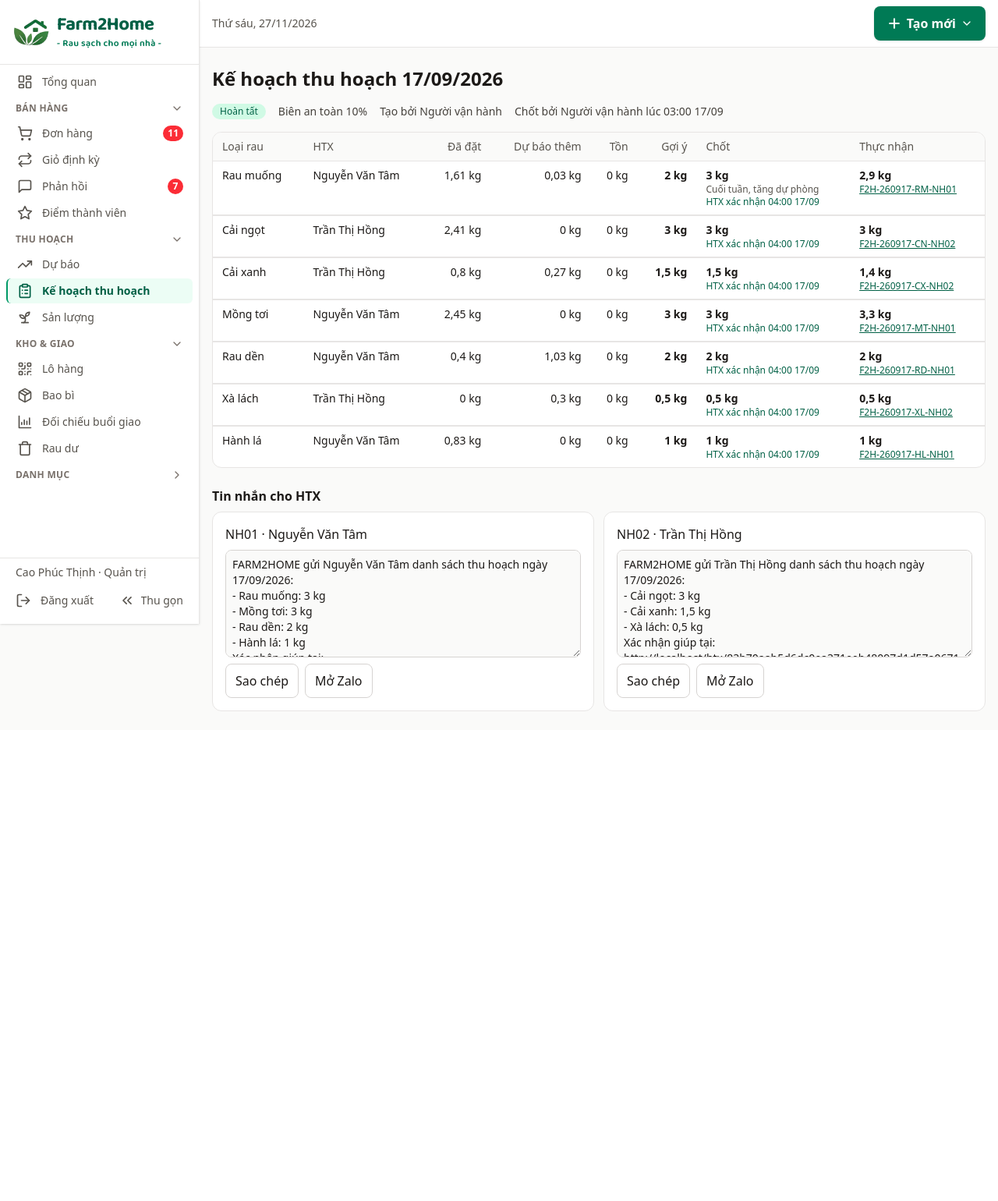
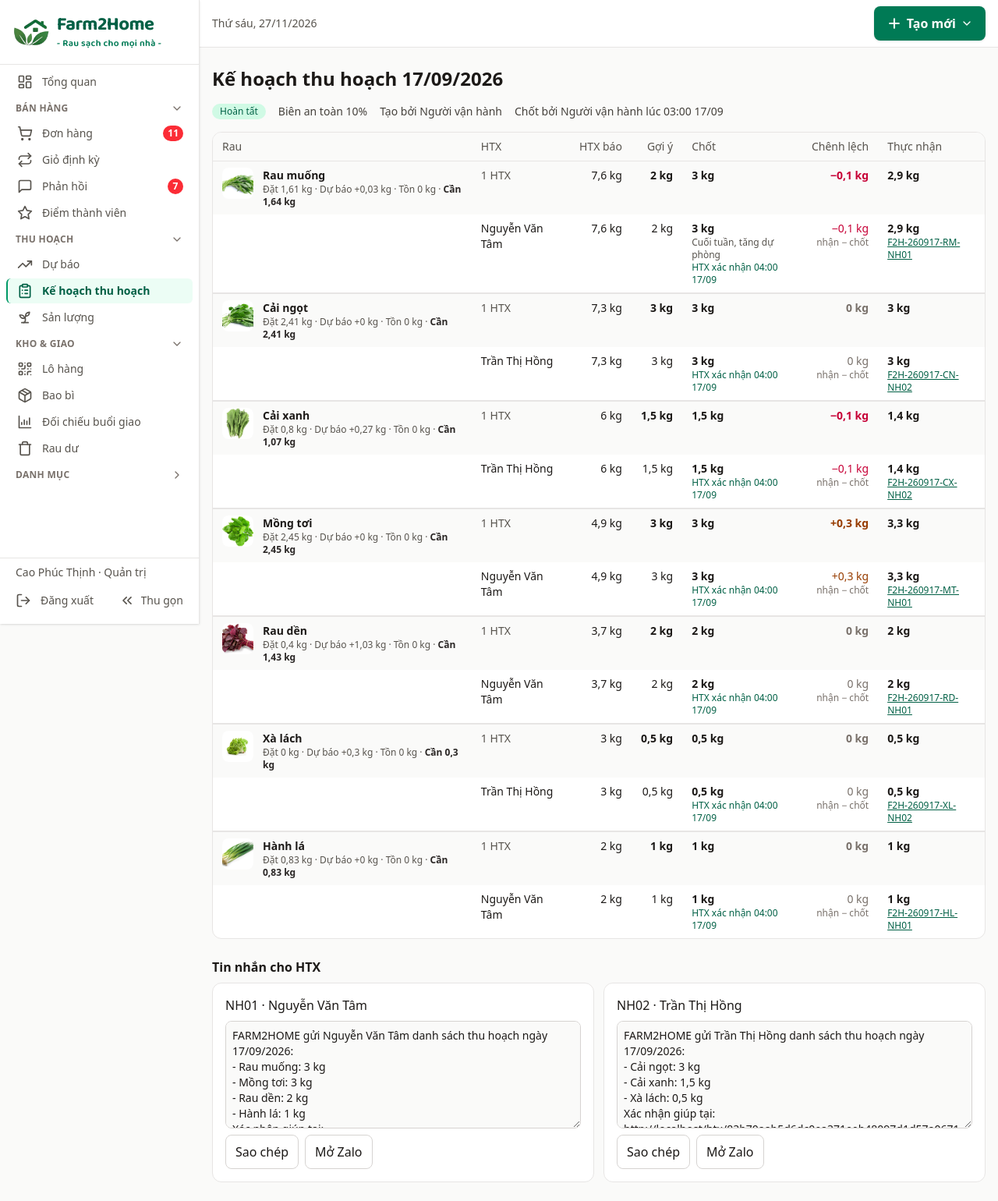
Before and after one commit to Thjnn/farm2home, a Laravel app: page /admin/harvest-plans/1 in a window 1280 px wide. Shown: the whole page at 78% size. Before the commit the page ends 912 px from the top, so only its background shows below. Run offline with Laravel 12, Linux system fonts and the light colour scheme; a user stored in the database is signed in; data comes from the database, SQL or seed files in the repository; style sheets or scripts are compiled from the project's sources.

Commit message:
feat: harvest plan table groups HTX rows under each vegetable with photo, totals and differences
Co-Authored-By: Claude Opus 5.5 <noreply@anthropic.com>

```diff
--- a/app/Http/Controllers/Admin/HarvestPlanController.php
+++ b/app/Http/Controllers/Admin/HarvestPlanController.php
@@ -11,6 +11,7 @@ use App\Models\HarvestPlan;
 use App\Models\HarvestPlanItem;
 use App\Models\Order;
 use App\Models\Product;
+use App\Models\SupplyReport;
 use App\Services\BatchService;
 use App\Services\ForecastService;
 use App\Services\HarvestPlanService;
@@ -61,6 +62,9 @@ class HarvestPlanController extends Controller
                 : collect(),
             'farmers' => $farmers,
             'unusual' => $supply->unusualReports($plan->delivery_date->toDateString()),
+            // Số kg HTX báo cho ngày giao, theo "farmerId-productId".
+            'reported' => SupplyReport::whereDate('available_date', $plan->delivery_date)->get()
+                ->mapWithKeys(fn (SupplyReport $report) => ["{$report->farmer_id}-{$report->product_id}" => (float) $report->quantity_kg]),
             'staleWarnings' => $plans->staleWarnings($plan),
         ]);
     }
--- a/resources/views/admin/harvest-plans/show.blade.php
+++ b/resources/views/admin/harvest-plans/show.blade.php
@@ -5,8 +5,13 @@
     $canReceive = in_array($plan->status, [HarvestPlanStatus::Confirmed, HarvestPlanStatus::Sent], true) && Route::has('admin.harvest-plan-items.receive');
     $totalSuggested = (float) $plan->items->sum('suggested_kg');
     $withoutSource = $plan->items->whereNull('farmer_id')->count();
-    // Dòng cuối của mỗi loại rau: nơi đặt nút "+ Thêm HTX cho ..." (gọn hơn một dòng riêng).
-    $lastOfProduct = $plan->items->groupBy('product_id')->map(fn ($rows) => $rows->last()->id);
+    // Chênh lệch dòng HTX: khi nháp = chốt − gợi ý; đã chốt và có số nhận = nhận − chốt.
+    $rowDiff = fn ($item) => ! $isDraft && $item->received_kg !== null
+        ? (float) $item->received_kg - (float) $item->final_kg
+        : (float) ($item->final_kg ?? $item->suggested_kg) - (float) $item->suggested_kg;
+    $signedKg = fn (float $kg) => (abs($kg) < 0.05 ? '' : ($kg > 0 ? '+' : '−')).\App\Support\Format::kg(abs($kg));
+    // Dư (vàng) / thiếu (đỏ).
+    $diffTone = fn (float $kg) => abs($kg) < 0.05 ? 'text-stone-500' : ($kg > 0 ? 'text-amber-800' : 'text-rose-700');
 @endphp
 <x-layouts.admin :title="'Kế hoạch thu hoạch '.$plan->delivery_date->format('d/m/Y')">
     <div class="mb-4 flex flex-wrap items-center gap-x-4 gap-y-1 text-sm text-stone-700">
@@ -41,13 +46,20 @@
     <div x-data="{
             changed: 0,
             totalFinal: 0,
-            {{-- Đếm dòng chốt khác gợi ý và tổng kg chốt, cập nhật khi gõ. --}}
+            byProduct: {},
+            {{-- Đếm dòng chốt khác gợi ý, tổng kg chốt (cả kế hoạch và từng rau), cập nhật khi gõ. --}}
             recount() {
                 const inputs = [...this.$root.querySelectorAll('[data-final]')];
                 this.changed = inputs.filter((input) => Number(input.value) !== Number(input.dataset.suggested)).length;
                 this.totalFinal = inputs.reduce((sum, input) => sum + (Number(input.value) || 0), 0);
+                this.byProduct = inputs.reduce((sums, input) => {
+                    sums[input.dataset.product] = (sums[input.dataset.product] ?? 0) + (Number(input.value) || 0);
+                    return sums;
+                }, {});
             },
             kg(value) { return new Intl.NumberFormat('vi-VN', { maximumFractionDigits: 1 }).format(value) + ' kg'; },
+            signed(value) { return (Math.abs(value) < 0.05 ? '' : (value > 0 ? '+' : '−')) + this.kg(Math.abs(value)); },
+            tone(value) { return Math.abs(value) < 0.05 ? 'text-stone-500' : (value > 0 ? 'text-amber-800' : 'text-rose-700'); },
         }" x-init="recount()" @input="recount()">
 
         @if ($isDraft && $plan->items->isNotEmpty())
@@ -82,29 +94,72 @@
             <button form="save-all-items" class="sr-only" tabindex="-1" aria-hidden="true">Lưu tất cả</button>
         @endif
         <div class="overflow-x-auto rounded-xl border border-stone-200 bg-white">
-            <table class="table-cards w-full {{ $isDraft ? 'min-w-[960px]' : 'min-w-[820px]' }} text-left text-sm">
+            <table class="table-cards w-full {{ $isDraft ? 'min-w-[960px]' : 'min-w-[880px]' }} text-left text-sm">
                 <thead class="border-b border-stone-200 bg-stone-50 text-stone-600">
                     <tr>
-                        <th class="px-3 py-2 font-medium">Loại rau</th>
+                        <th class="px-3 py-2 font-medium">Rau</th>
                         <th class="px-3 py-2 font-medium">HTX</th>
-                        <th class="whitespace-nowrap px-3 py-2 text-right font-medium">Đã đặt</th>
-                        <th class="whitespace-nowrap px-3 py-2 text-right font-medium">Dự báo thêm</th>
-                        <th class="whitespace-nowrap px-3 py-2 text-right font-medium">Tồn</th>
+                        <th class="whitespace-nowrap px-3 py-2 text-right font-medium">HTX báo</th>
                         <th class="whitespace-nowrap px-3 py-2 text-right font-medium">Gợi ý</th>
                         <th class="px-3 py-2 font-medium">Chốt</th>
-                        <th class="px-3 py-2 font-medium">{{ $isDraft ? '' : 'Thực nhận' }}</th>
+                        <th class="whitespace-nowrap px-3 py-2 text-right font-medium">Chênh lệch</th>
+                        @unless ($isDraft)
+                            <th class="px-3 py-2 font-medium">Thực nhận</th>
+                        @endunless
                     </tr>
                 </thead>
-                <tbody class="divide-y divide-stone-100">
-                    @forelse ($plan->items as $item)
-                        @php($firstOfProduct = $loop->first || $plan->items[$loop->index - 1]->product_id !== $item->product_id)
-                        <tr @class(['align-top', 'border-t-2 border-t-stone-200' => $firstOfProduct && ! $loop->first])>
-                            <td class="px-3 py-2">
-                                <span @class(['font-medium', 'text-stone-400' => ! $firstOfProduct])>{{ $item->product->name }}</span>
-                                @if ($isDraft && $lastOfProduct[$item->product_id] === $item->id)
-                                    <button form="save-all-items" name="add_product_id" value="{{ $item->product_id }}" class="mt-1 block min-h-11 text-left text-xs font-medium text-emerald-800 hover:underline md:min-h-8">+ Thêm HTX cho {{ $item->product->name }}</button>
+                @forelse ($plan->items->groupBy('product_id') as $productId => $rows)
+                    @php
+                        $product = $rows->first()->product;
+                        // Số đặt / dự báo / tồn chỉ ghi ở dòng đầu của mỗi rau (HarvestPlanService), nên cộng cả nhóm.
+                        $ordered = (float) $rows->sum('confirmed_order_kg');
+                        $extra = (float) $rows->sum('forecast_extra_kg');
+                        $stock = (float) $rows->sum('available_stock_kg');
+                        $sumSuggested = (float) $rows->sum('suggested_kg');
+                        $sumFinal = (float) $rows->sum(fn ($item) => (float) ($item->final_kg ?? $item->suggested_kg));
+                        $sumReported = (float) $rows->sum(fn ($item) => $reported["{$item->farmer_id}-{$item->product_id}"] ?? 0);
+                        $anyReceived = $rows->contains(fn ($item) => $item->received_kg !== null);
+                        $sumDiff = (float) $rows->sum(fn ($item) => $rowDiff($item));
+                        $imageUrl = $product->imageUrl();
+                    @endphp
+                    <tbody class="border-t-2 border-stone-200 first-of-type:border-t-0">
+                        <tr class="bg-stone-50 align-top">
+                            <td class="px-3 py-2" data-label="">
+                                <div class="flex items-start gap-3 text-left">
+                                    @if ($imageUrl)
+                                        <img src="{{ $imageUrl }}" alt="" class="size-10 shrink-0 rounded-lg object-cover" loading="lazy">
+                                    @else
+                                        <span class="flex size-10 shrink-0 items-center justify-center rounded-lg bg-emerald-100 font-semibold text-emerald-800" aria-hidden="true">{{ mb_substr($product->name, 0, 1) }}</span>
                                     @endif
+                                    <div>
+                                        <span class="font-semibold text-stone-900">{{ $product->name }}</span>
+                                        <span class="block text-xs font-normal text-stone-600">
+                                            Đặt @kg($ordered) · Dự báo +@kg($extra) · Tồn @kg($stock) ·
+                                            <span class="font-semibold text-stone-800">Cần @kg(max(0, $ordered + $extra - $stock))</span>
+                                        </span>
+                                        @if ($isDraft)
+                                            <button form="save-all-items" name="add_product_id" value="{{ $productId }}" class="mt-1 block min-h-11 text-left text-xs font-medium text-emerald-800 hover:underline md:min-h-8">+ Thêm HTX cho {{ $product->name }}</button>
+                                        @endif
+                                    </div>
+                                </div>
                             </td>
+                            <td class="px-3 py-2 text-stone-600">{{ $rows->whereNotNull('farmer_id')->count() }} HTX</td>
+                            <td class="whitespace-nowrap px-3 py-2 text-right tabular-nums">@kg($sumReported)</td>
+                            <td class="whitespace-nowrap px-3 py-2 text-right font-semibold tabular-nums">@kg($sumSuggested)</td>
+                            @if ($isDraft)
+                                <td class="whitespace-nowrap px-3 py-2 font-semibold tabular-nums" x-text="kg(byProduct[{{ $productId }}] ?? 0)">@kg($sumFinal)</td>
+                                <td class="whitespace-nowrap px-3 py-2 text-right font-semibold tabular-nums"
+                                    x-text="signed((byProduct[{{ $productId }}] ?? 0) - {{ $sumSuggested }})" :class="tone((byProduct[{{ $productId }}] ?? 0) - {{ $sumSuggested }})">{{ $signedKg($sumDiff) }}</td>
+                            @else
+                                <td class="whitespace-nowrap px-3 py-2 font-semibold tabular-nums">@kg($sumFinal)</td>
+                                <td class="whitespace-nowrap px-3 py-2 text-right font-semibold tabular-nums {{ $diffTone($sumDiff) }}">{{ $signedKg($sumDiff) }}</td>
+                                <td class="whitespace-nowrap px-3 py-2 font-semibold tabular-nums">{{ $anyReceived ? \App\Support\Format::kg($rows->sum('received_kg')) : '—' }}</td>
+                            @endif
+                        </tr>
+                        @foreach ($rows as $item)
+                            @php($reportedKg = $reported["{$item->farmer_id}-{$item->product_id}"] ?? null)
+                            <tr class="align-top" @if ($isDraft) x-data="{ final: {{ (float) old("items.{$item->id}.final_kg", $item->final_kg ?? $item->suggested_kg) }}, suggested: {{ (float) $item->suggested_kg }}, reason: @js((string) old("items.{$item->id}.adjust_reason", $item->adjust_reason)) }" @endif>
+                                <td class="px-3 py-2 max-md:hidden" data-label=""></td>
                                 <td class="px-3 py-2">
                                     @if ($item->farmer)
                                         {{ $item->farmer->name }}
@@ -116,14 +171,12 @@
                                         <span class="font-semibold text-rose-700">Chưa có nguồn</span>
                                     @endif
                                 </td>
-                            <td class="whitespace-nowrap px-3 py-2 text-right tabular-nums">@kg($item->confirmed_order_kg)</td>
-                            <td class="whitespace-nowrap px-3 py-2 text-right tabular-nums">@kg($item->forecast_extra_kg)</td>
-                            <td class="whitespace-nowrap px-3 py-2 text-right tabular-nums">@kg($item->available_stock_kg)</td>
-                            <td class="whitespace-nowrap px-3 py-2 text-right font-semibold tabular-nums">@kg($item->suggested_kg)</td>
+                                <td class="whitespace-nowrap px-3 py-2 text-right tabular-nums">{{ $reportedKg !== null ? \App\Support\Format::kg($reportedKg) : '—' }}</td>
+                                <td class="whitespace-nowrap px-3 py-2 text-right tabular-nums">@kg($item->suggested_kg)</td>
                                 @if ($isDraft)
-                                <td class="px-3 py-2" colspan="2" data-label="" x-data="{ final: {{ (float) old("items.{$item->id}.final_kg", $item->final_kg ?? $item->suggested_kg) }}, suggested: {{ (float) $item->suggested_kg }}, reason: @js((string) old("items.{$item->id}.adjust_reason", $item->adjust_reason)) }">
+                                    <td class="px-3 py-2">
                                         <div class="flex w-full flex-wrap items-center gap-2">
-                                        <input type="number" step="0.5" min="0" form="save-all-items" name="items[{{ $item->id }}][final_kg]" x-model.number="final" data-final data-suggested="{{ (float) $item->suggested_kg }}"
+                                            <input type="number" step="0.5" min="0" form="save-all-items" name="items[{{ $item->id }}][final_kg]" x-model.number="final" data-final data-product="{{ $item->product_id }}" data-suggested="{{ (float) $item->suggested_kg }}"
                                                 value="{{ (float) old("items.{$item->id}.final_kg", $item->final_kg ?? $item->suggested_kg) }}" aria-label="Số kg chốt cho {{ $item->product->name }}"
                                                 :class="final !== suggested ? 'border-amber-400 bg-amber-50 font-semibold text-amber-900' : 'border-stone-300'"
                                                 class="h-11 w-24 rounded-lg border px-2 text-right tabular-nums">
@@ -144,6 +197,7 @@
                                             @endif
                                         </div>
                                     </td>
+                                    <td class="whitespace-nowrap px-3 py-2 text-right tabular-nums" x-text="signed(final - suggested)" :class="tone(final - suggested)">{{ $signedKg($rowDiff($item)) }}</td>
                                 @else
                                     <td class="px-3 py-2">
                                         <span class="font-semibold tabular-nums">@kg($item->final_kg)</span>
@@ -153,6 +207,10 @@
                                         <span class="block text-xs {{ $item->farmer_confirmed_at ? 'text-emerald-800' : 'text-stone-500' }}">
                                             {{ $item->farmer_confirmed_at ? 'HTX xác nhận '.$item->farmer_confirmed_at->format('H:i d/m') : 'Chưa xác nhận' }}
                                         </span>
+                                    </td>
+                                    <td class="whitespace-nowrap px-3 py-2 text-right tabular-nums {{ $diffTone($rowDiff($item)) }}">
+                                        {{ $signedKg($rowDiff($item)) }}
+                                        <span class="block text-xs font-normal text-stone-500">{{ $item->received_kg !== null ? 'nhận − chốt' : 'chốt − gợi ý' }}</span>
                                     </td>
                                     <td class="px-3 py-2">
                                         <div class="w-full">
@@ -176,10 +234,11 @@
                                     </td>
                                 @endif
                             </tr>
+                        @endforeach
+                    </tbody>
                 @empty
-                        <tr><td colspan="8" class="px-3 py-6 text-center text-stone-500">Không có nhu cầu nào cho ngày này.</td></tr>
+                    <tbody><tr><td colspan="7" class="px-3 py-6 text-center text-stone-500">Không có nhu cầu nào cho ngày này.</td></tr></tbody>
                 @endforelse
-                </tbody>
             </table>
         </div>
         @if ($errors->has('items.*'))
```
Also changed, not shown: tests/Feature/Harvest/HarvestPlanScreensTest.php (+32 -0 lines). Lines whose indentation alone changed are shown as unchanged.
